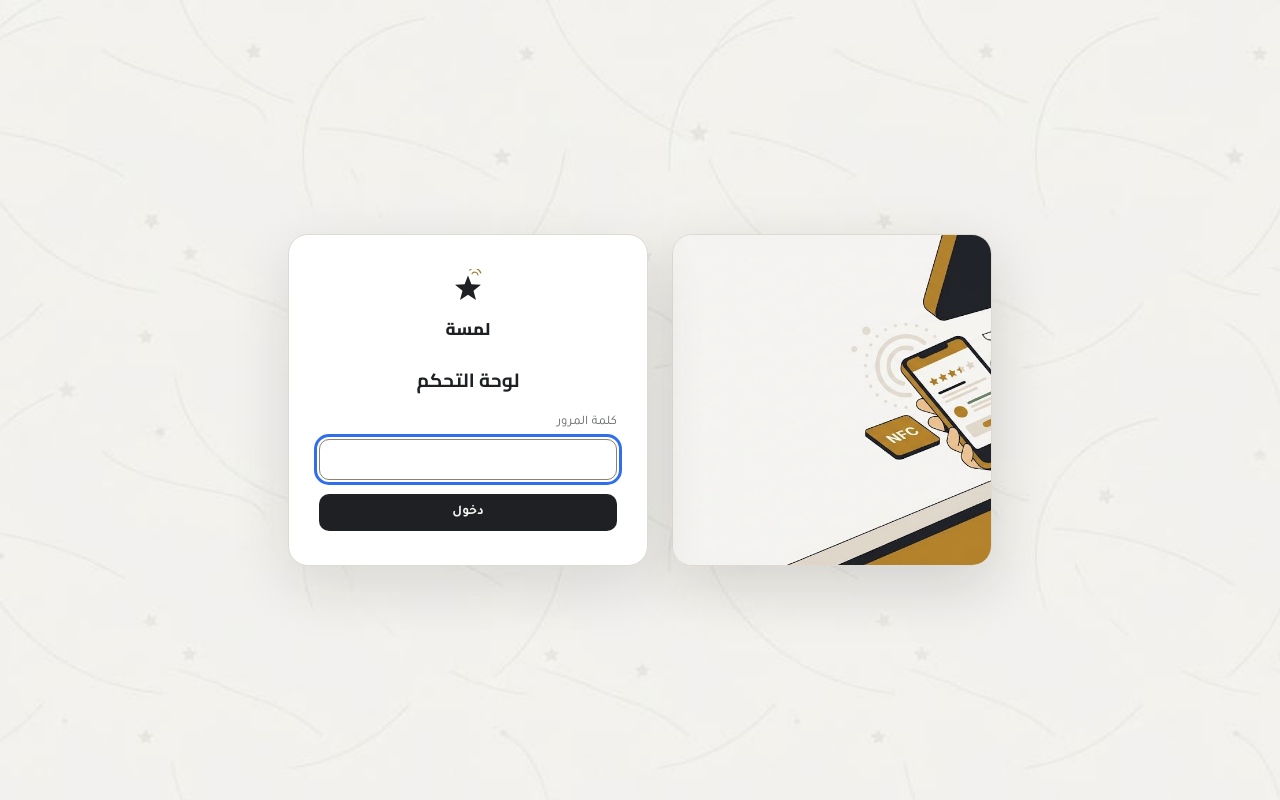
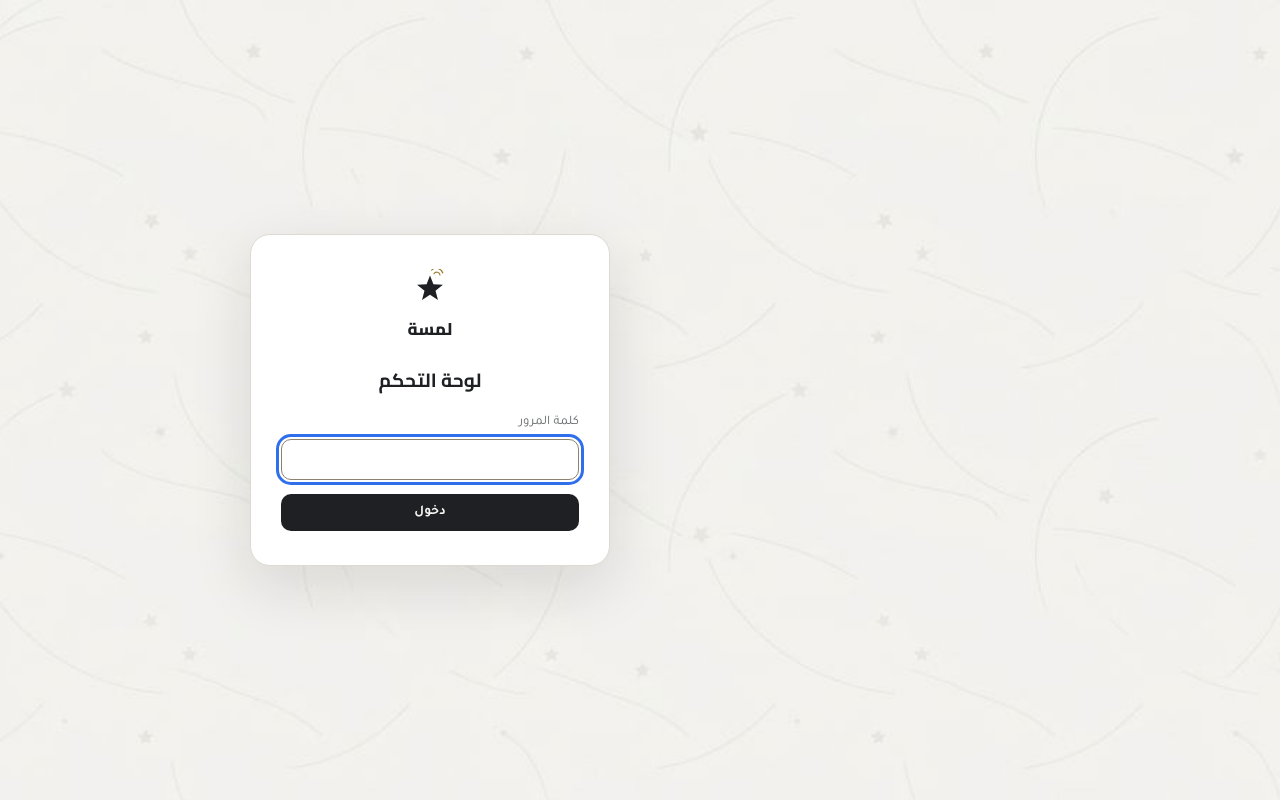
Before and after one commit to ji2v111/Lamsa, a FastAPI app: page /admin/login in a window 1280 px wide. Run offline with FastAPI, Linux system fonts and the light colour scheme.

Commit message:
Fix login layout alignment using original structure

```diff
--- a/app/templates/admin_login.html
+++ b/app/templates/admin_login.html
@@ -4,16 +4,10 @@
 <div class="login-wrap">
   <div class="login-row">
     <div class="login-hero">
-      <img class="for-light" src="/static/illustrations/hero-light.jpg" alt="لمسة">
-      <img class="for-dark" src="/static/illustrations/hero-dark.jpg" alt="لمسة">
     </div>
     <div class="login-card">
     <div style="display:flex;flex-direction:column;align-items:center;margin-bottom:22px;">
-        <svg viewBox="0 0 100 100" style="width:40px;height:40px;">
-          <path class="logo-star" d="M50,16 L58.52,38.27 L82.34,39.49 L63.79,54.48 L69.99,77.51 L50,64.5 L30.01,77.51 L36.21,54.48 L17.66,39.49 L41.48,38.27 Z"/>
-          <path class="logo-ripple" d="M60,12 A8,8 0 0,1 75,15" fill="none" stroke-width="2.8" stroke-linecap="round"/>
-          <path class="logo-ripple" d="M54,3 A17,17 0 0,1 82,10" fill="none" stroke-width="2.8" stroke-linecap="round"/>
-        </svg>
+      <svg viewBox="0 0 100 100" style="width:40px;height:40px;"><path class="logo-star" d="M50,16 L58.52,38.27 L82.34,39.49 L63.79,54.48 L69.99,77.51 L50,64.5 L30.01,77.51 L36.21,54.48 L17.66,39.49 L41.48,38.27 Z"/><path class="logo-ripple" d="M60,12 A8,8 0 0,1 75,15" fill="none" stroke-width="2.8" stroke-linecap="round"/><path class="logo-ripple" d="M54,3 A17,17 0 0,1 82,10" fill="none" stroke-width="2.8" stroke-linecap="round"/></svg>
       <span style="font-family:'Cairo',sans-serif;font-weight:800;font-size:17px;margin-top:6px;">لمسة</span>
     </div>
     <h1 style="text-align:center;">لوحة التحكم</h1>
@@ -26,29 +20,4 @@
     </div>
   </div>
 </div>
-
-<style>
-  /* ضبط التناسق والتوازن مع الحفاظ على نفس العناصر الأصلية */
-  .login-row {
-    gap: 24px;
-    align-items: stretch;
-  }
-  .login-hero {
-    max-width: 320px;
-    display: flex;
-    align-items: center;
-    justify-content: center;
-  }
-  .login-hero img {
-    height: 100%;
-    object-fit: cover;
-    border: 1px solid var(--line);
-  }
-  .login-card {
-    display: flex;
-    flex-direction: column;
-    justify-content: center;
-    margin-bottom: 0;
-  }
-</style>
 {% endblock %}
```
Lines whose indentation alone changed are shown as unchanged.
